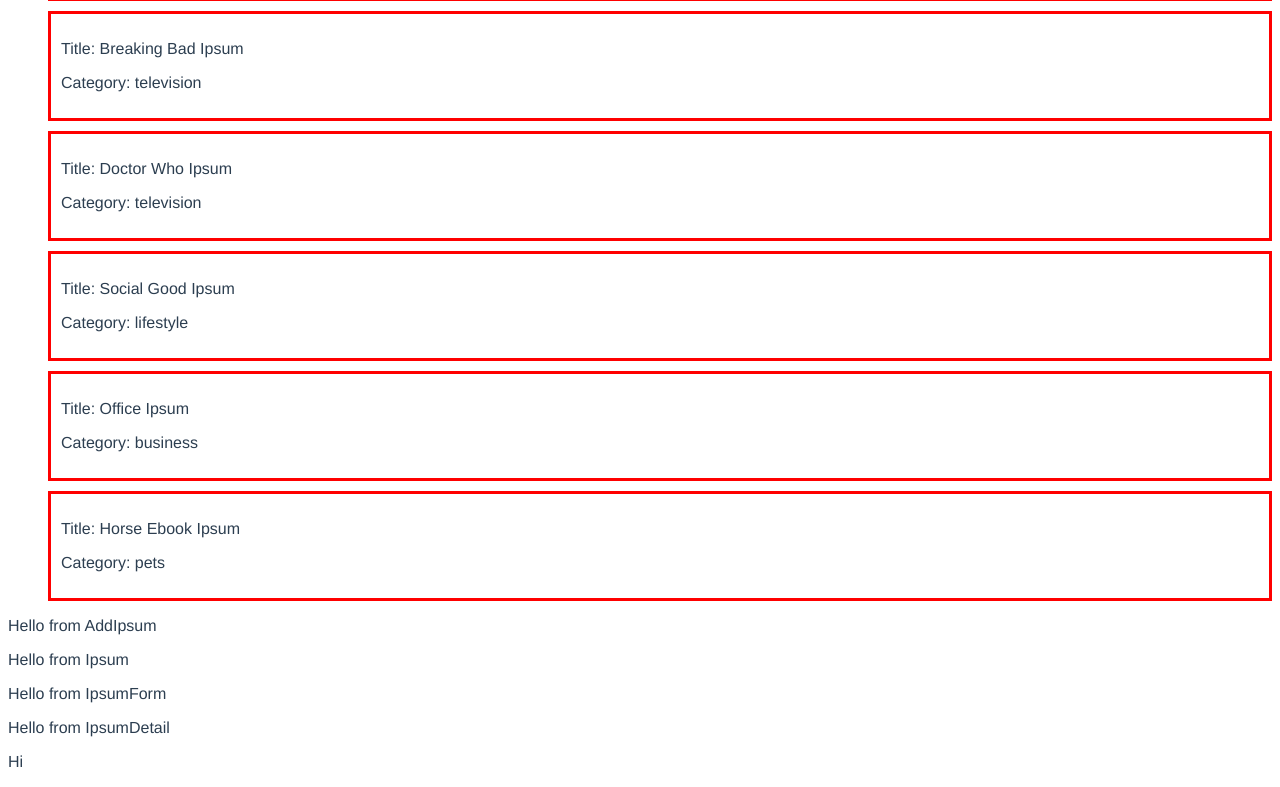
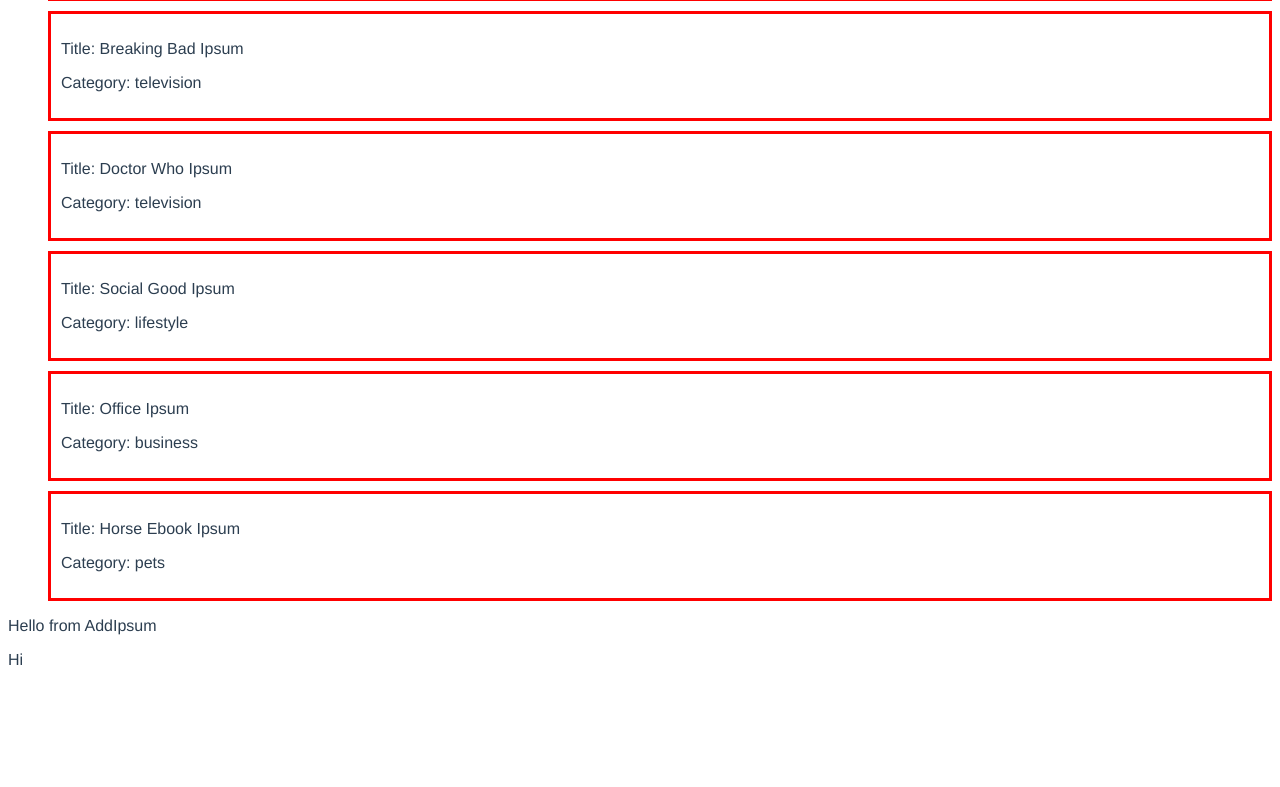
Before and after one commit to kristinhortsch/lorem-ipsum-master-detail, a Vue app: page / in a window 1280 px wide. Shown: the part 2264-3051 px from the top of the page. After the commit the page ends 2949 px from the top, so only its background shows below. Built offline with nearby package versions, Linux system fonts and the light colour scheme.

Commit message:
click now allows user to seeipsum details rendered to page

```diff
--- a/src/components/Ipsum.vue
+++ b/src/components/Ipsum.vue
@@ -1,18 +1,26 @@
 <template>
   <section>
-    <p>Hello from Ipsum</p>
-    <IpsumForm/>
-    <IpsumDetail/>
+    <IpsumDetail
+      v-if="!edit"
+      v-bind:ipsum="ipsum"/>
   </section>
 </template>
-
 <script>
+/*like animal detail*/
 import IpsumDetail from './IpsumDetail.vue';
-import IpsumForm from './IpsumForm.vue';
+// import IpsumForm from './IpsumForm.vue';
 export default {
+  data() {
+    return {
+      edit: false
+    };
+  },
+  props: {
+    ipsum: Object
+  },
   components: {
-    IpsumDetail,
-    IpsumForm
+    IpsumDetail
+    // IpsumForm
   }
 
 };
--- a/src/components/IpsumDetail.vue
+++ b/src/components/IpsumDetail.vue
@@ -1,11 +1,17 @@
 <template>
-  <section>
-    <p>Hello from IpsumDetail</p>
+  <section v-if="ipsum">
+    <h3>{{ ipsum.title }}</h3>
+    <!-- <p>author: {{ ipsum.author }}</p>
+    <p>category: {{ ipsum.category }}</p>
+    <p>body: {{ ipsum.body }}</p> -->
   </section>
 </template>
 
 <script>
 export default {
+  props: {
+    ipsum: Object
+  }
 
 };
 </script>
--- a/src/components/Ipsums.vue
+++ b/src/components/Ipsums.vue
@@ -4,7 +4,7 @@
       v-bind:ipsums="ipsums"
       v-bind:onSelect="handleSelect"/>
     <AddIpsum />
-    <Ipsum />
+    <Ipsum v-bind:ipsum="selected"/>
     <p>Hi</p>
   </section>
 </template>
```
